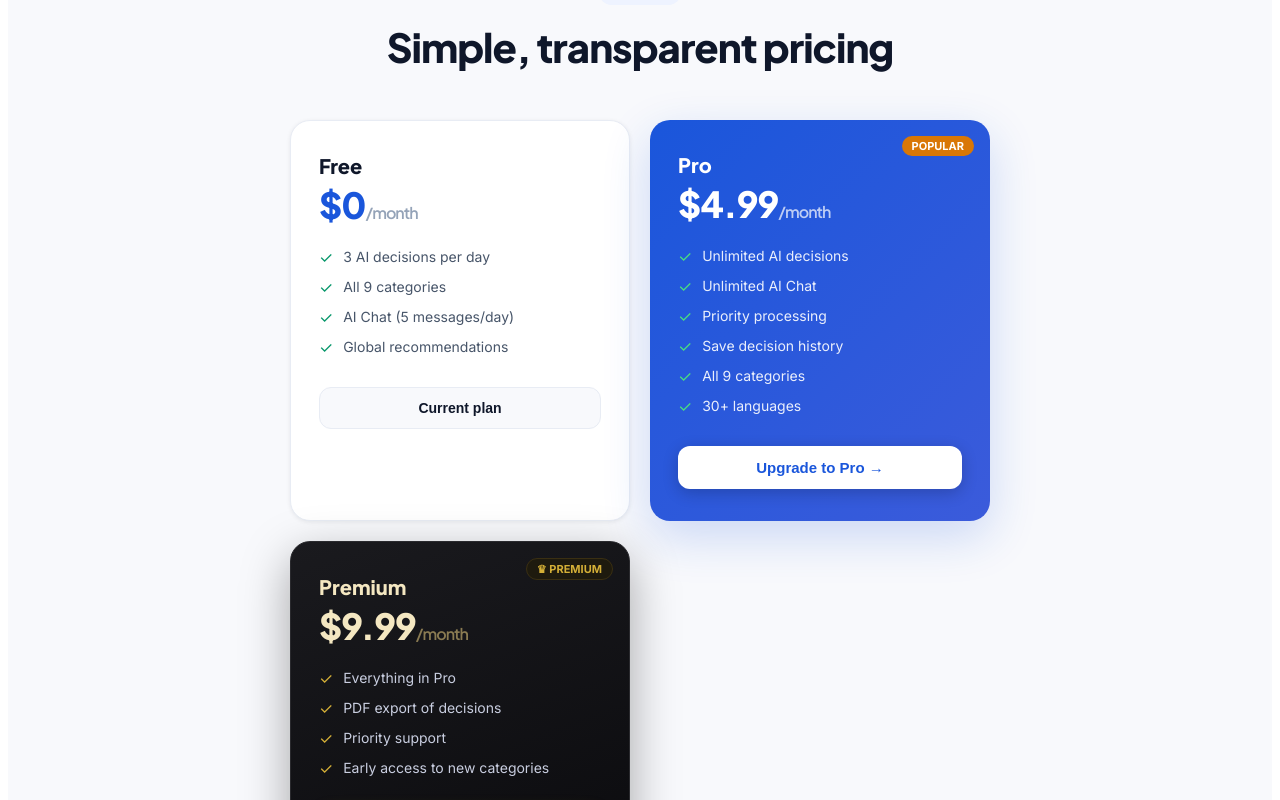
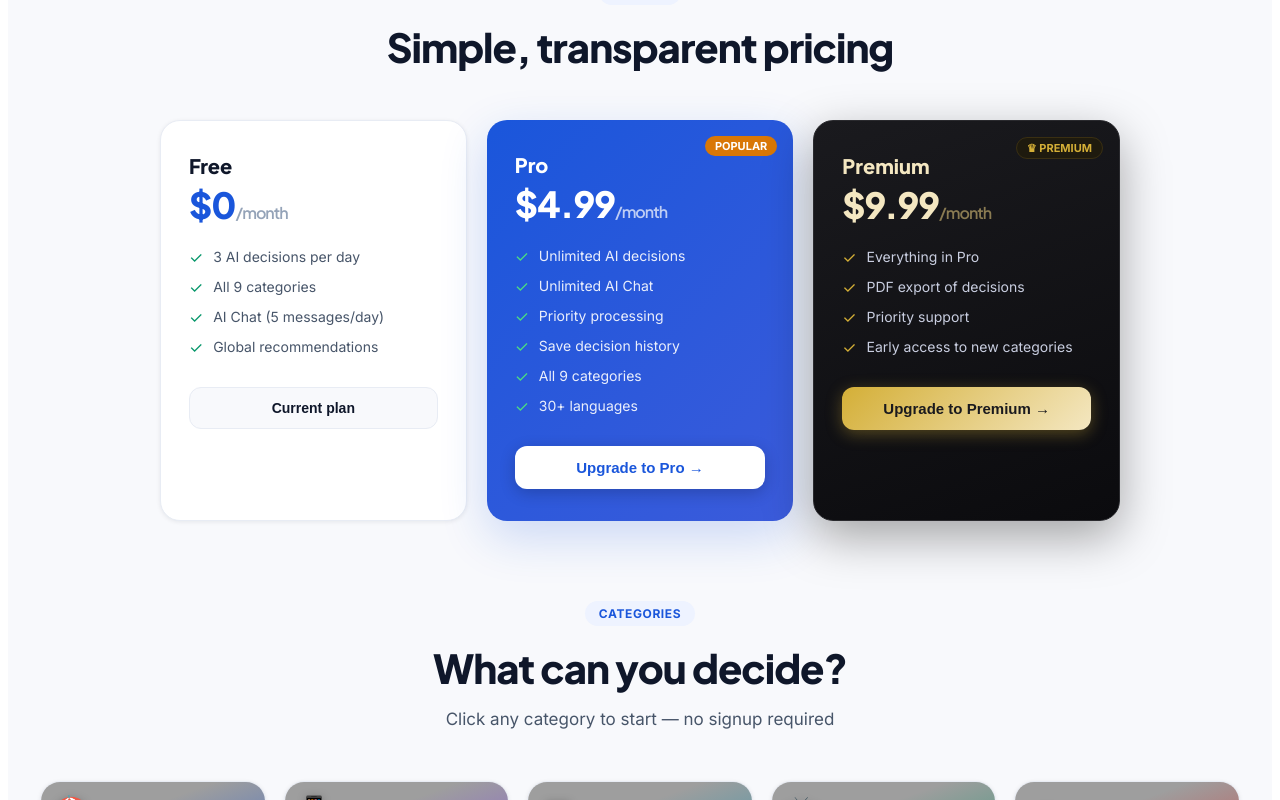
Before and after one commit to DocAB13/decisionpilot, a Next.js app: page / in a window 1280 px wide. Shown: the part 1260-2060 px from the top of the page. Built offline with nearby package versions, Linux system fonts and the light colour scheme; grey boxes are pictures that could not be loaded.

Commit message:
Fix pricing cards to fit on one row on desktop

```diff
--- a/components/App.jsx
+++ b/components/App.jsx
@@ -723,7 +723,7 @@ function Landing({ onStart, t, lang, setLang }) {
             <div style={{ display: "inline-block", background: C.accentLight, color: C.accent, borderRadius: 20, padding: "5px 14px", fontSize: 12, fontWeight: 700, letterSpacing: 0.6, textTransform: "uppercase", marginBottom: 16 }}>Pricing</div>
             <h2 style={{ color: C.text, fontSize: "clamp(26px, 4vw, 40px)", fontWeight: 900, letterSpacing: -1, margin: "0 0 12px" }}>Simple, transparent pricing</h2>
           </div>
-          <div style={{ display: "grid", gridTemplateColumns: "repeat(auto-fit, minmax(280px, 1fr))", gap: 20, maxWidth: 700, margin: "0 auto" }}>
+          <div style={{ display: "grid", gridTemplateColumns: "repeat(auto-fit, minmax(260px, 1fr))", gap: 20, maxWidth: 960, margin: "0 auto" }}>
             {/* Free */}
             <div style={{ background: C.card, border: `1.5px solid ${C.border}`, borderRadius: 20, padding: "32px 28px", boxShadow: C.shadow }}>
               <div style={{ color: C.text, fontWeight: 800, fontSize: 20, marginBottom: 4, fontFamily: "'Plus Jakarta Sans', sans-serif" }}>Free</div>
```
